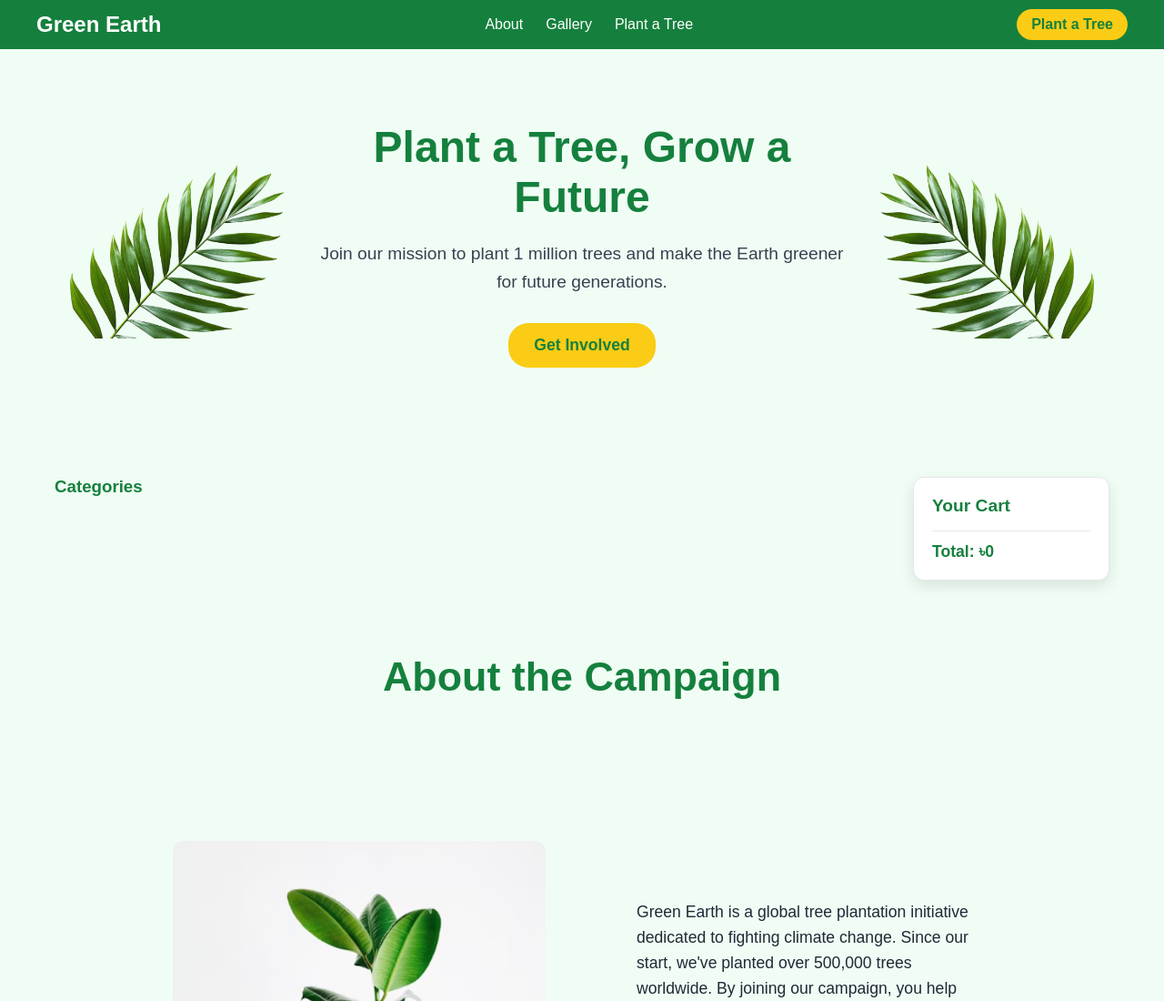
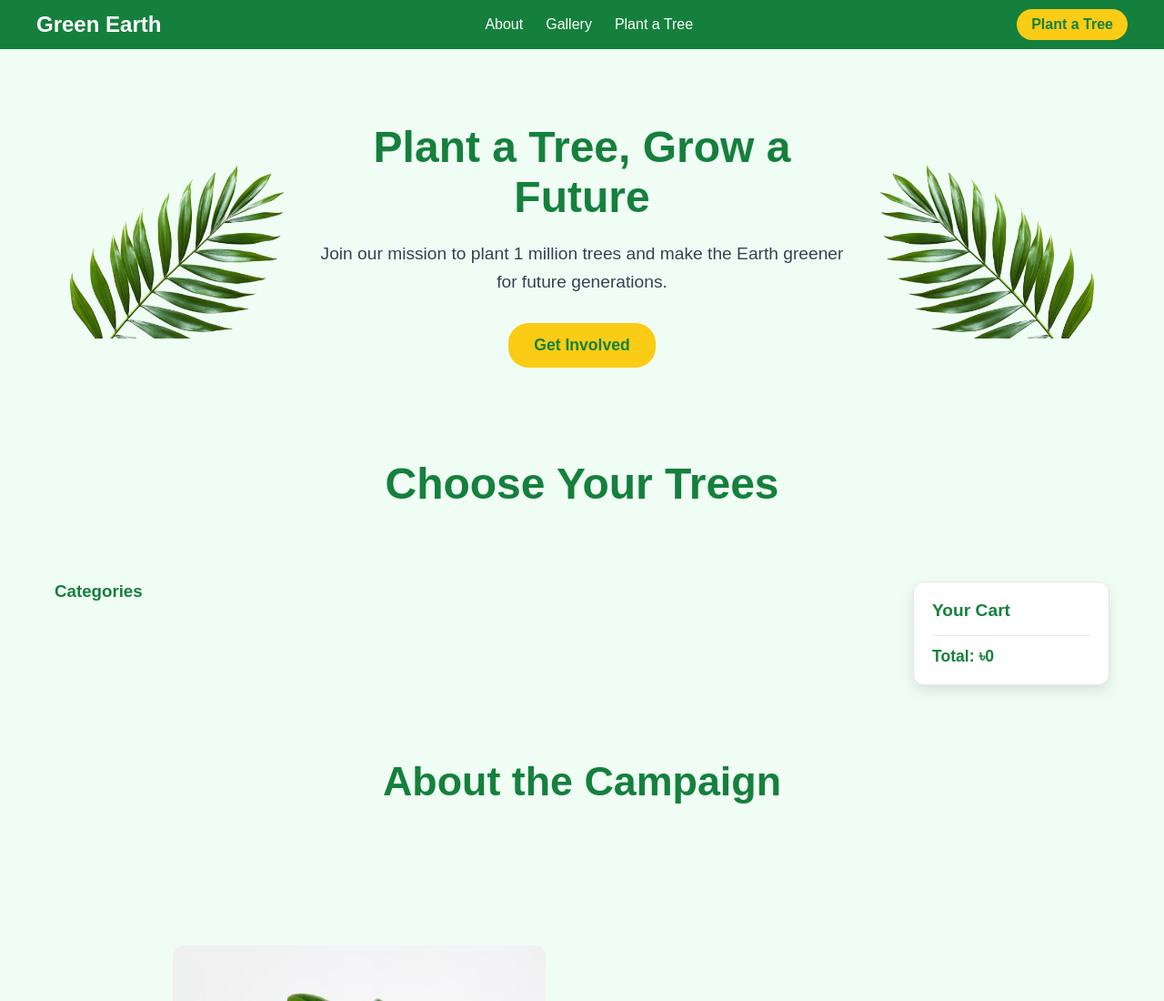
Before and after one commit to jakaria-creator/B12A06-Green-Earth, a plain HTML site: page index.html in a window 1280 px wide. Shown: the top 1100 px of the page at 91% size. Drawn offline with Linux system fonts and the light colour scheme; no server answers.

Commit message:
added tree shop header

```diff
--- a/design.css
+++ b/design.css
@@ -128,7 +128,21 @@ body {
 
 
 
-/* Layout */
+/* tree shop header */
+
+.tree-shop-header-container {
+  text-align: center;
+  background-color: #f0fdf4;
+  padding: 20px 0;
+}
+
+.tree-shop-header {
+  font-size: 3em;
+  font-weight: 700;
+  color: #15803d;
+  margin-bottom: 20px;
+}
+
 /* Layout */
 .tree-shop {
   display: grid;
@@ -220,6 +234,19 @@ body {
   color: #374151;
   margin-bottom: 20px;
 }
+
+.tree-card .tree-name {
+  color: #15803d;
+  cursor: pointer;
+  transition: color 0.3s ease, transform 0.2s ease;
+}
+
+.tree-card .tree-name:hover {
+  color: #22c55e;        /* lighter green on hover */
+  transform: scale(1.05); /* subtle zoom effect */
+  text-decoration: underline; /* optional underline */
+}
+
 
 .price-cart {
   display: flex;
--- a/index.html
+++ b/index.html
@@ -45,6 +45,10 @@
     <img src="assets/hero-leaf2.png" alt="Right Leaf">
   </div>
 </section>
+
+<div class="tree-shop-header-container">
+    <h2 class="tree-shop-header">Choose Your Trees</h2>
+</div>
 
 
 <section class="tree-shop">
```
